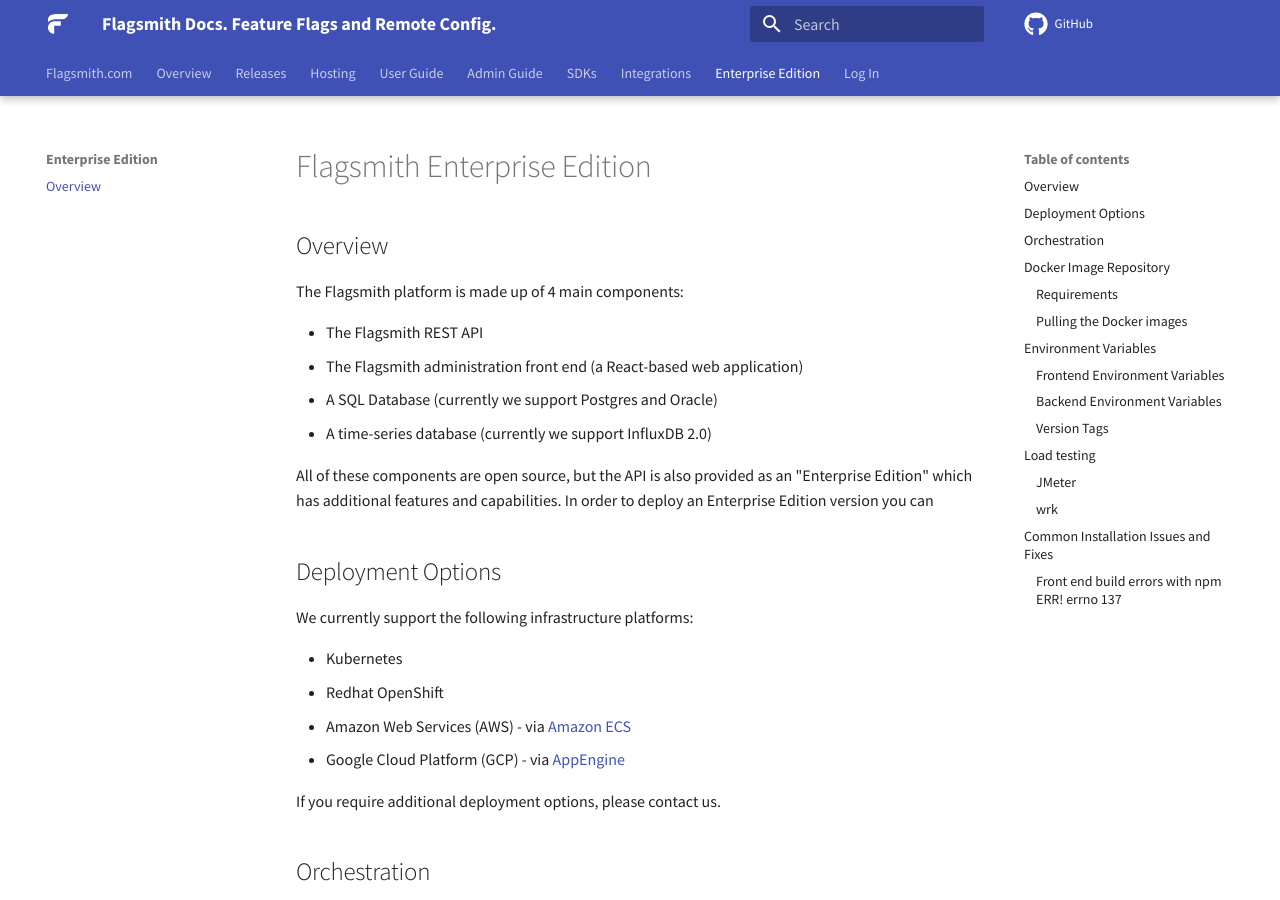
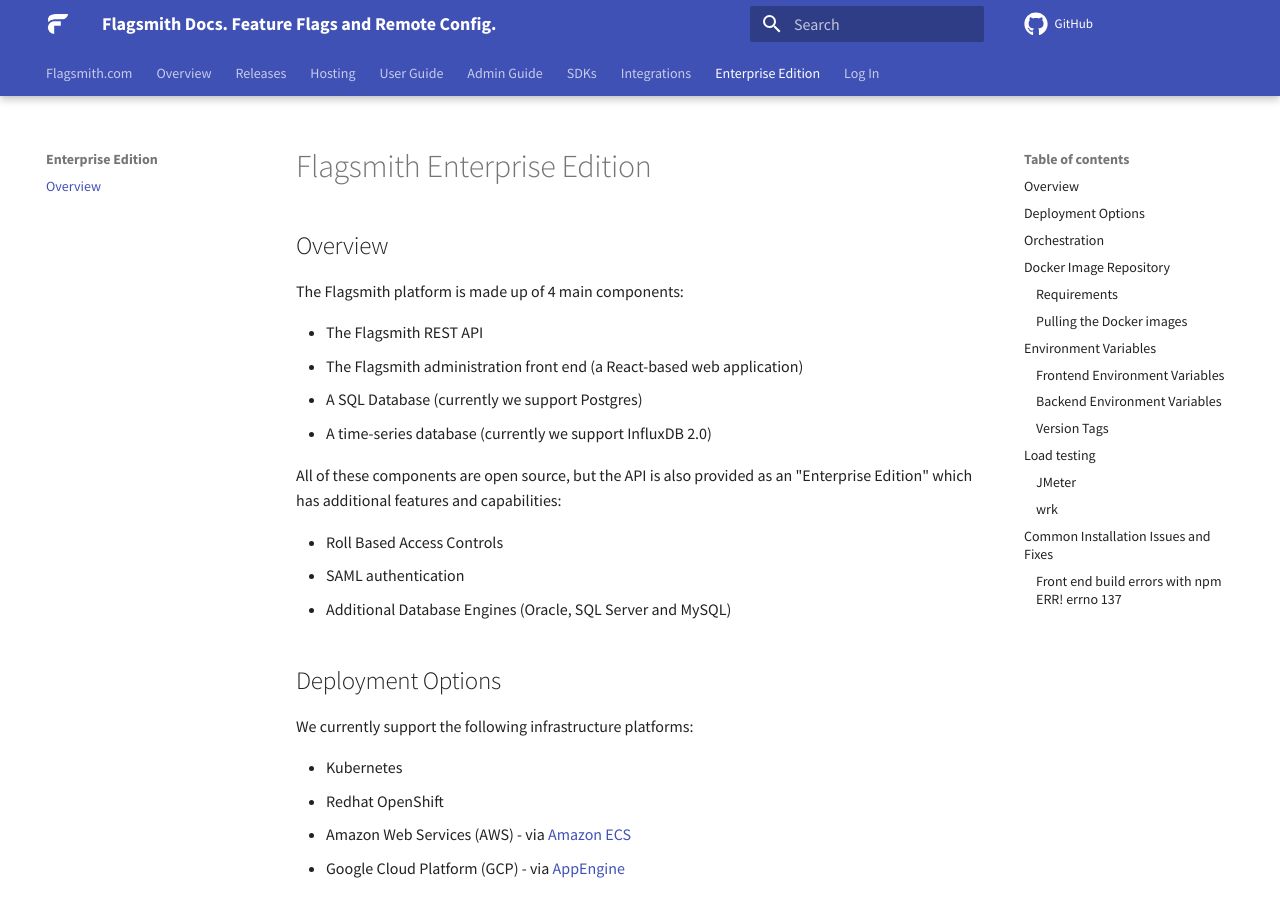
Before and after one commit to Flagsmith/flagsmith-docs, an MkDocs documentation site: the page built from docs/enterprise/overview.md, in a window 1280 px wide and 900 px high. Built offline with MkDocs 1.6.1 and Material for MkDocs 9.7.7, drawn with Linux system fonts in a browser that asks for light colours; comment, search, counter and statistics services are not loaded.

Commit message:
Enterprise tweaks

```diff
--- a/docs/enterprise/overview.md
+++ b/docs/enterprise/overview.md
@@ -8,10 +8,14 @@ The Flagsmith platform is made up of 4 main components:
 
 - The Flagsmith REST API
 - The Flagsmith administration front end (a React-based web application)
-- A SQL Database (currently we support Postgres and Oracle)
+- A SQL Database (currently we support Postgres)
 - A time-series database (currently we support InfluxDB 2.0)
 
-All of these components are open source, but the API is also provided as an "Enterprise Edition" which has additional features and capabilities. In order to deploy an Enterprise Edition version you can
+All of these components are open source, but the API is also provided as an "Enterprise Edition" which has additional features and capabilities:
+
+- Roll Based Access Controls
+- SAML authentication
+- Additional Database Engines (Oracle, SQL Server and MySQL)
 
 ## Deployment Options
 
```
